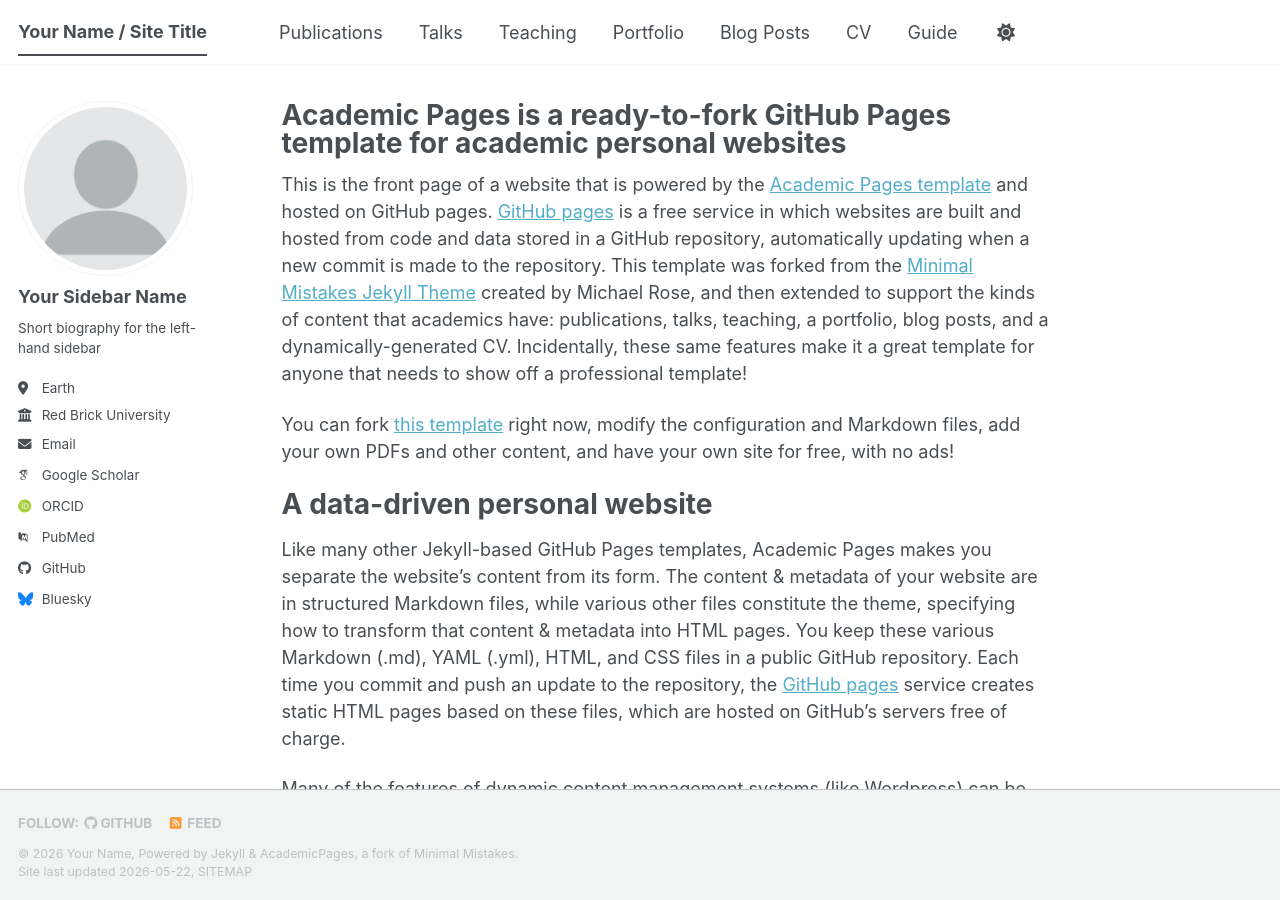
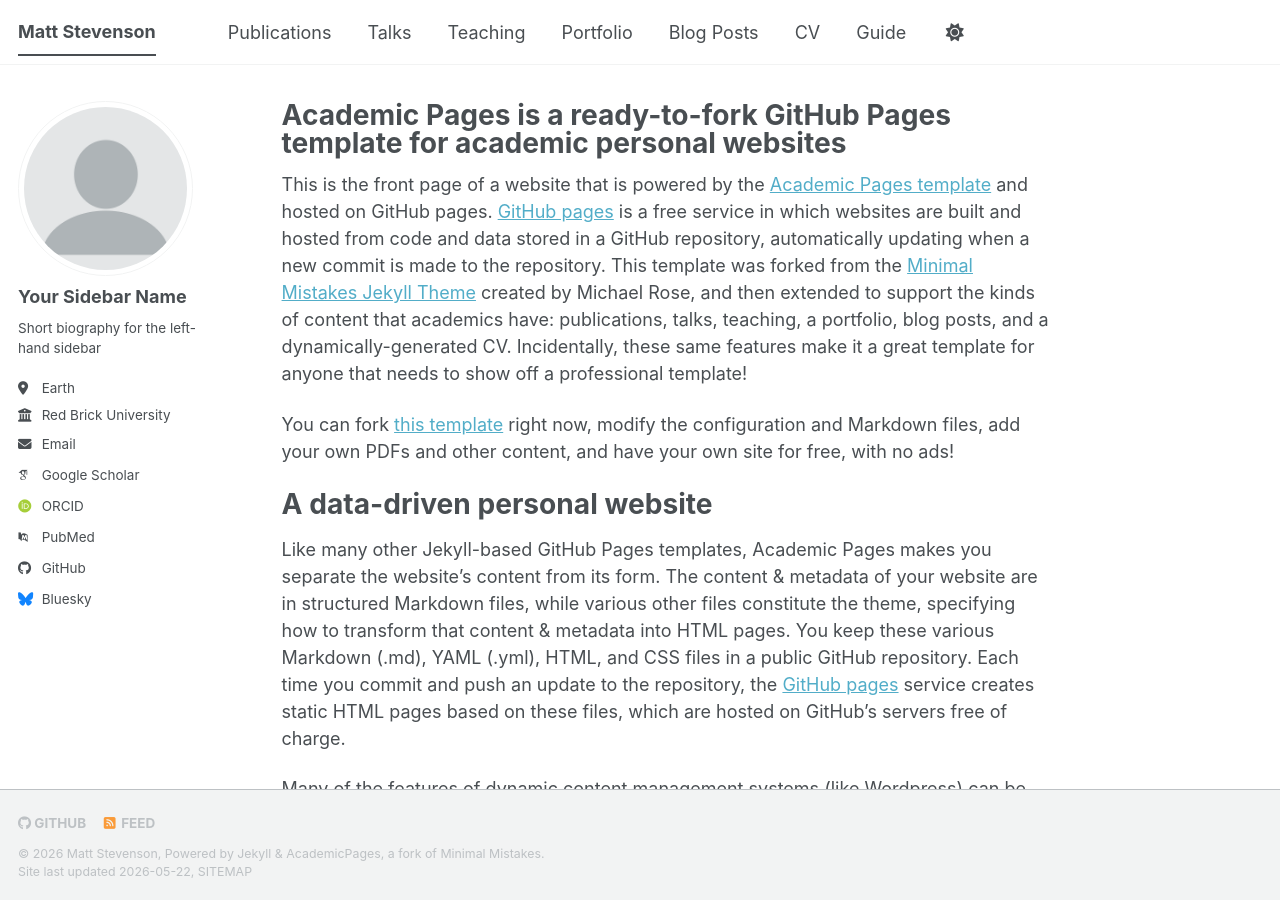
Before and after one commit to mattstevenson22/mattstevenson22.github.io, a Jekyll site: the page built from _pages/about.md, in a window 1280 px wide and 900 px high. Built offline with Jekyll 4.4.1, drawn with Linux system fonts in a browser that asks for light colours; some web fonts are replaced; a script bundle is joined from its source files by our own code; library files that are not in the unit come from our copies.

Commit message:
Update site configuration for personal website

```diff
--- a/_config.yml
+++ b/_config.yml
@@ -7,16 +7,16 @@
 # server process.
 
 # Basic Site Settings
-locale                   : "en-US"
+locale                   : "en-UK"
 site_theme               : "default" # The available themes options are "default", "air", "sunrise", "mint", "dirt" and "contrast"
-title                    : "Your Name / Site Title"
+title                    : "Matt Stevenson"
 title_separator          : "-"
-name                     : &name "Your Name"
-description              : &description "Your Name's academic portfolio"   # Update this with a general description of your site, this is the default if not overridden by a page
-url                      : https://academicpages.github.io # The base hostname & protocol for your site e.g. "https://[your GitHub username].github.io",
+name                     : &name "Matt Stevenson"
+description              : &description "My Personal Website"   # Update this with a general description of your site, this is the default if not overridden by a page
+url                      : https://mattstevenson22.github.io # The base hostname & protocol for your site e.g. "https://[your GitHub username].github.io",
                                                            # or if you already have some other page hosted on Github then use "https://[your GitHub username].github.io/[Your Repo Name]"
 baseurl                  : "" # the subpath of your site, e.g. "/blog"
-repository               : "academicpages/academicpages.github.io"
+repository               : "mattstevenson22/mattstevenson22.github.io"
 
 # Site Author - The following control what appear as part of the author content on the side bar.
 #               If a field is blank the icon and link will not appear, otherwise it will be shown.
```
